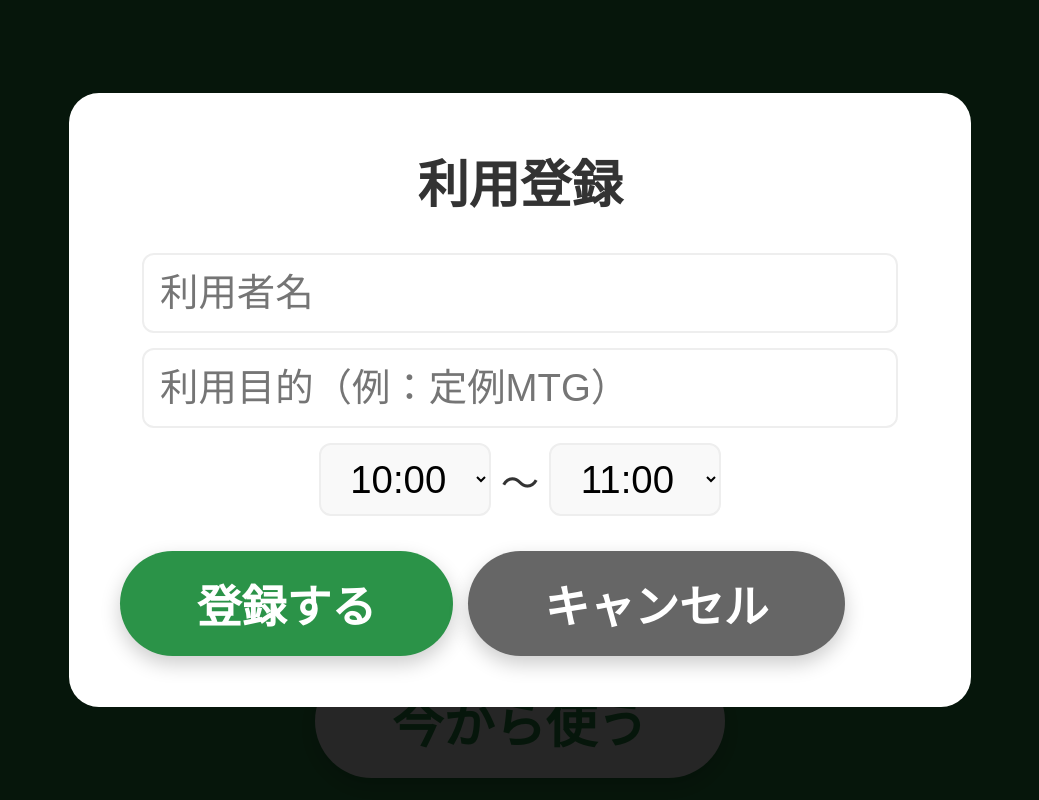
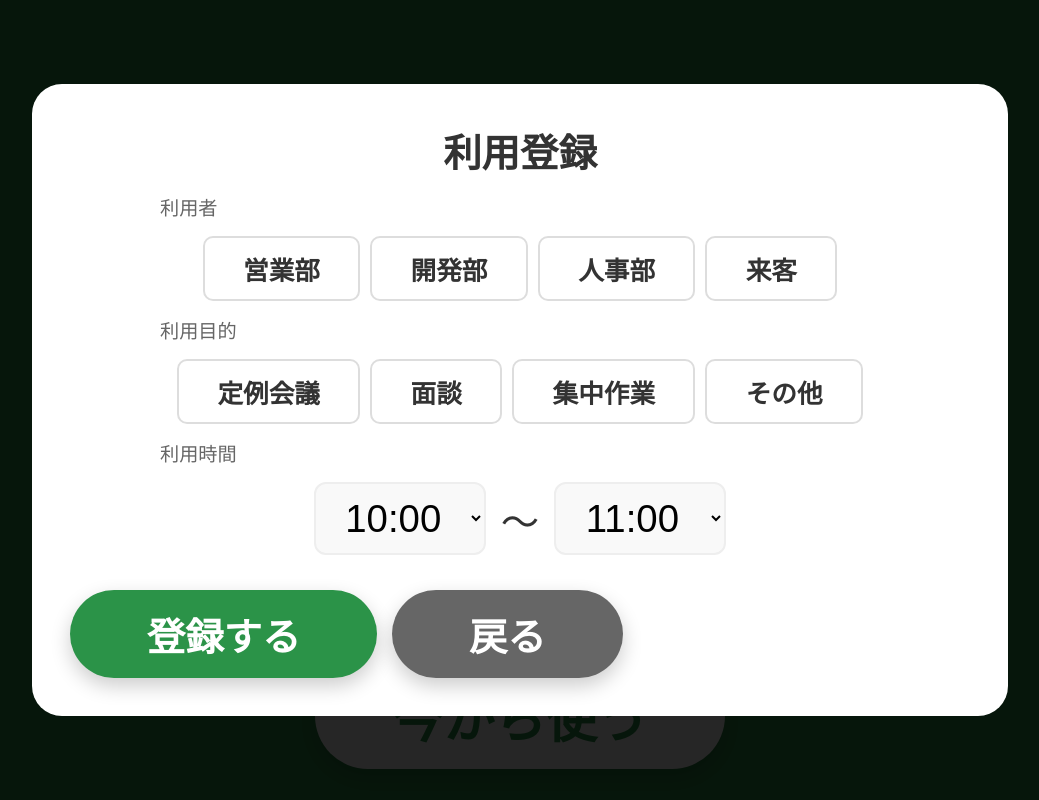
Before and after one commit to kotani6053/-, a Next.js app: page / in a window 1280 px wide. Both pictures are taken after a click on the button "今から使う". Shown: the whole page, without its empty margins (120-1159 px from the left). Built offline with nearby package versions, Linux system fonts and the light colour scheme.

Commit message:
Update page.js

```diff
--- a/app/page.js
+++ b/app/page.js
@@ -4,9 +4,14 @@ import { useState, useEffect } from "react";
 export default function TabletDisplay() {
   const [data, setData] = useState(null);
   const [isEditing, setIsEditing] = useState(false);
+
+  // プリセット（よく使う項目）
+  const userPresets = ["営業部", "開発部", "人事部", "来客"];
+  const purposePresets = ["定例会議", "面談", "集中作業", "その他"];
+
   const [form, setForm] = useState({ user: "", purpose: "", startTime: "10:00", endTime: "11:00" });
 
-  // 10分刻みの時間リストを生成 (00:00 〜 23:50)
+  // 10分刻みの時間リスト
   const timeOptions = [];
   for (let h = 0; h < 24; h++) {
     for (let m = 0; m < 60; m += 10) {
@@ -50,55 +55,58 @@ export default function TabletDisplay() {
 
   if (!data) return <div style={{background:"#000", height:"100vh"}}></div>;
 
-  const isOccupied = data.occupied;
-
   return (
-    <div style={{
-      backgroundColor: isOccupied ? "#D90429" : "#2B9348",
-      color: "white", height: "100vh", width: "100vw",
-      display: "flex", flexDirection: "column", justifyContent: "center", alignItems: "center",
-      fontFamily: "sans-serif", textAlign: "center", position: "relative", overflow: "hidden"
-    }}>
-
-      {/* 状態表示 */}
+    <div style={containerStyle(data.occupied)}>
+      {/* メイン表示 */}
       <h1 style={{ fontSize: "20vw", margin: 0, fontWeight: "900" }}>
-        {isOccupied ? "使用中" : "空室"}
+        {data.occupied ? "使用中" : "空室"}
       </h1>
 
-      {/* 会議詳細の表示 */}
-      <div style={{ fontSize: "5vw", fontWeight: "bold", marginTop: "10px" }}>
-        {isOccupied ? (
+      <div style={{ fontSize: "5vw", fontWeight: "bold" }}>
+        {data.occupied ? (
           <div>
             <p style={{ margin: "5px 0", fontSize: "7vw" }}>{data.purpose}</p>
             <p style={{ margin: 0 }}>{data.user} 様</p>
-            <p style={{ margin: "10px 0", backgroundColor: "rgba(0,0,0,0.2)", padding: "10px 30px", borderRadius: "50px", display: "inline-block" }}>
-              {data.startTime} 〜 {data.endTime}
-            </p>
+            <p style={timeLabelStyle}>{data.startTime} 〜 {data.endTime}</p>
           </div>
         ) : (
           <p style={{ opacity: 0.8 }}>予約はありません</p>
         )}
       </div>
 
-      {/* ボタンエリア */}
       <div style={{ marginTop: "5vh" }}>
-        {isOccupied ? (
+        {data.occupied ? (
           <button onClick={handleRelease} style={buttonStyle("#fff", "#D90429")}>会議終了</button>
         ) : (
           <button onClick={() => setIsEditing(true)} style={buttonStyle("#fff", "#2B9348")}>今から使う</button>
         )}
       </div>
 
-      {/* 入力モーダル */}
+      {/* 入力モーダル（かんたん選択版） */}
       {isEditing && (
         <div style={modalOverlayStyle}>
           <div style={modalContentStyle}>
-            <h2 style={{color:"#333", fontSize:"4vw", margin:"0 0 20px 0"}}>利用登録</h2>
+            <h2 style={{color:"#333", fontSize:"3vw", margin:0}}>利用登録</h2>
 
-            <input placeholder="利用者名" style={inputStyle} onChange={e => setForm({...form, user: e.target.value})} />
-            <input placeholder="利用目的（例：定例MTG）" style={inputStyle} onChange={e => setForm({...form, purpose: e.target.value})} />
+            {/* 利用者選択 */}
+            <div style={labelStyle}>利用者</div>
+            <div style={presetGroupStyle}>
+              {userPresets.map(u => (
+                <button key={u} onClick={() => setForm({...form, user: u})} style={presetButtonStyle(form.user === u)}>{u}</button>
+              ))}
+            </div>
 
-            <div style={{display:"flex", alignItems:"center", gap:"10px", justifyContent:"center"}}>
+            {/* 目的選択 */}
+            <div style={labelStyle}>利用目的</div>
+            <div style={presetGroupStyle}>
+              {purposePresets.map(p => (
+                <button key={p} onClick={() => setForm({...form, purpose: p})} style={presetButtonStyle(form.purpose === p)}>{p}</button>
+              ))}
+            </div>
+
+            {/* 時間選択 */}
+            <div style={labelStyle}>利用時間</div>
+            <div style={{display:"flex", alignItems:"center", gap:"15px", justifyContent:"center"}}>
               <select style={selectStyle} value={form.startTime} onChange={e => setForm({...form, startTime: e.target.value})}>
                 {timeOptions.map(t => <option key={t} value={t}>{t}</option>)}
               </select>
@@ -109,8 +117,8 @@ export default function TabletDisplay() {
             </div>
 
             <div style={{display:"flex", gap:"15px", marginTop:"20px"}}>
-              <button onClick={handleReserve} style={buttonStyle("#2B9348", "#fff", "3.5vw")}>登録する</button>
-              <button onClick={() => setIsEditing(false)} style={buttonStyle("#666", "#fff", "3.5vw")}>キャンセル</button>
+              <button onClick={handleReserve} style={buttonStyle("#2B9348", "#fff", "3vw")}>登録する</button>
+              <button onClick={() => setIsEditing(false)} style={buttonStyle("#666", "#fff", "3vw")}>戻る</button>
             </div>
           </div>
         </div>
@@ -119,9 +127,29 @@ export default function TabletDisplay() {
   );
 }
 
-// スタイル
+/* --- スタイル定義 --- */
+const containerStyle = (occupied) => ({
+  backgroundColor: occupied ? "#D90429" : "#2B9348",
+  color: "white", height: "100vh", width: "100vw",
+  display: "flex", flexDirection: "column", justifyContent: "center", alignItems: "center",
+  fontFamily: "sans-serif", textAlign: "center", position: "relative", overflow: "hidden"
+});
+
+const timeLabelStyle = {
+  margin: "10px 0", backgroundColor: "rgba(0,0,0,0.2)", padding: "10px 30px", borderRadius: "50px", display: "inline-block"
+};
+
+const labelStyle = { color: "#666", fontSize: "1.5vw", textAlign: "left", width: "100%", marginLeft: "10%" };
+
+const presetGroupStyle = { display: "flex", flexWrap: "wrap", gap: "10px", justifyContent: "center" };
+
+const presetButtonStyle = (isSelected) => ({
+  padding: "1.5vh 3vw", fontSize: "2vw", borderRadius: "10px", border: isSelected ? "none" : "2px solid #ddd",
+  backgroundColor: isSelected ? "#1D3557" : "#fff", color: isSelected ? "#fff" : "#333", cursor: "pointer", fontWeight: "bold"
+});
+
 const buttonStyle = (bg, col, fsize = "4vw") => ({
-  padding: "2.5vh 6vw", fontSize: fsize, borderRadius: "100px", border: "none",
+  padding: "2vh 6vw", fontSize: fsize, borderRadius: "100px", border: "none",
   backgroundColor: bg, color: col, fontWeight: "900", cursor: "pointer", boxShadow: "0 8px 20px rgba(0,0,0,0.2)"
 });
 
@@ -131,12 +159,8 @@ const modalOverlayStyle = {
 };
 
 const modalContentStyle = {
-  backgroundColor: "white", padding: "4vw", borderRadius: "30px",
-  display: "flex", flexDirection: "column", gap: "15px", width: "80%", maxWidth: "800px"
-};
-
-const inputStyle = {
-  padding: "2vh", fontSize: "3vw", borderRadius: "12px", border: "2px solid #eee", width: "90%", alignSelf: "center"
+  backgroundColor: "white", padding: "3vw", borderRadius: "30px",
+  display: "flex", flexDirection: "column", gap: "15px", width: "85%", maxWidth: "900px"
 };
 
 const selectStyle = {
```
